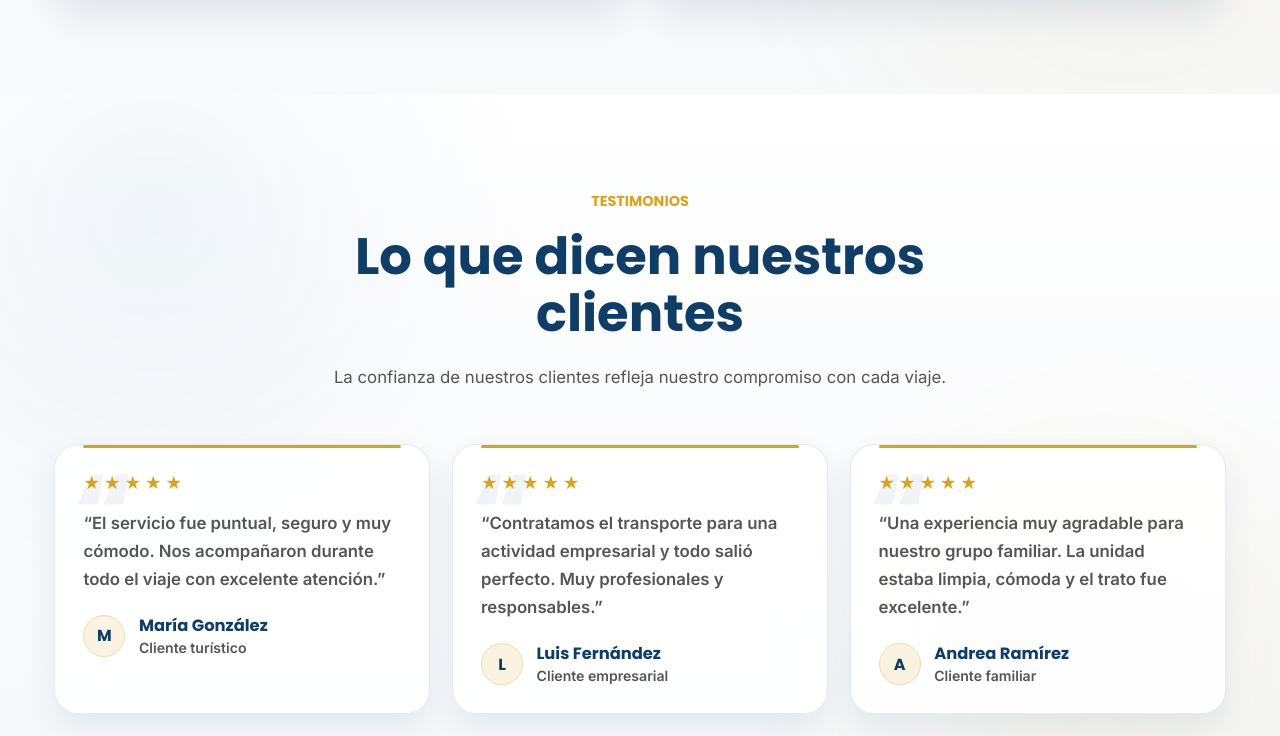
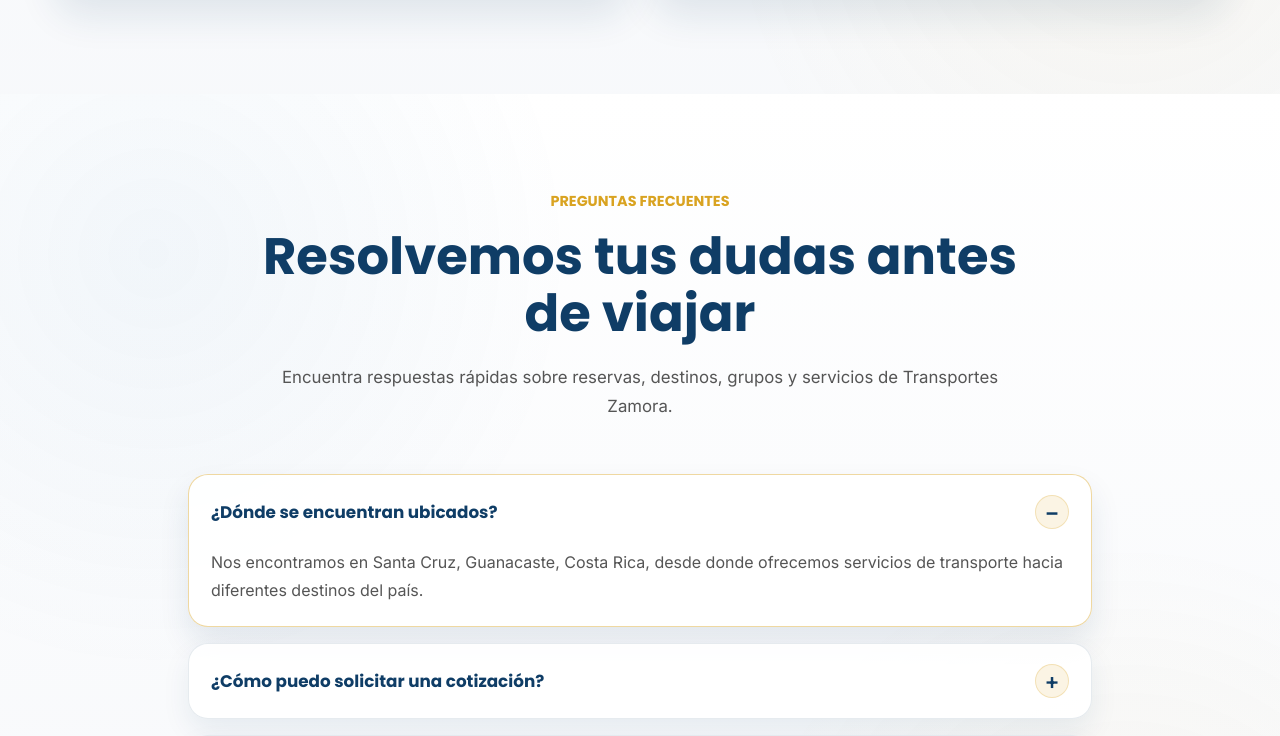
Before and after one commit to CharlieRuGal/transportes-zamora-platform, a React (Vite) app in the folder frontend/: page / in a window 1280 px wide. Shown: the part 6270-7006 px from the top of the page. Built offline with nearby package versions, Linux system fonts and the light colour scheme.

Commit message:
refactor: remove testimonials section from landing

```diff
--- a/frontend/src/App.tsx
+++ b/frontend/src/App.tsx
@@ -7,7 +7,6 @@ import Gallery from './components/home/Gallery'
 import Hero from './components/home/Hero'
 import FeaturedServices from './components/home/FeaturedServices'
 import ImpactStats from './components/home/ImpactStats'
-import Testimonials from './components/home/Testimonials'
 import Footer from './components/layout/Footer'
 import Navbar from './components/layout/Navbar'
 
@@ -22,7 +21,6 @@ function App() {
       <Fleet />
       <Destinations />
       <Gallery />
-      <Testimonials />
       <FAQ />
       <Contact />
       <Footer />
```
